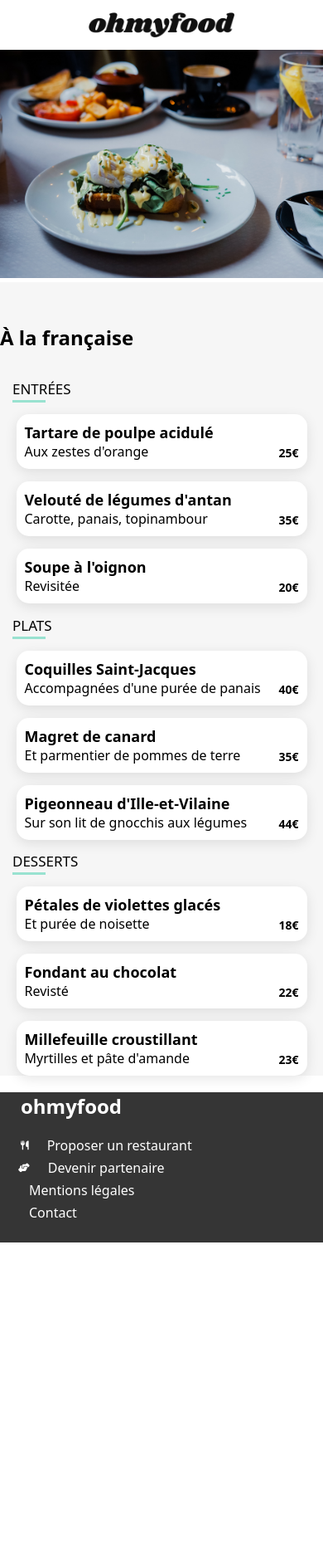
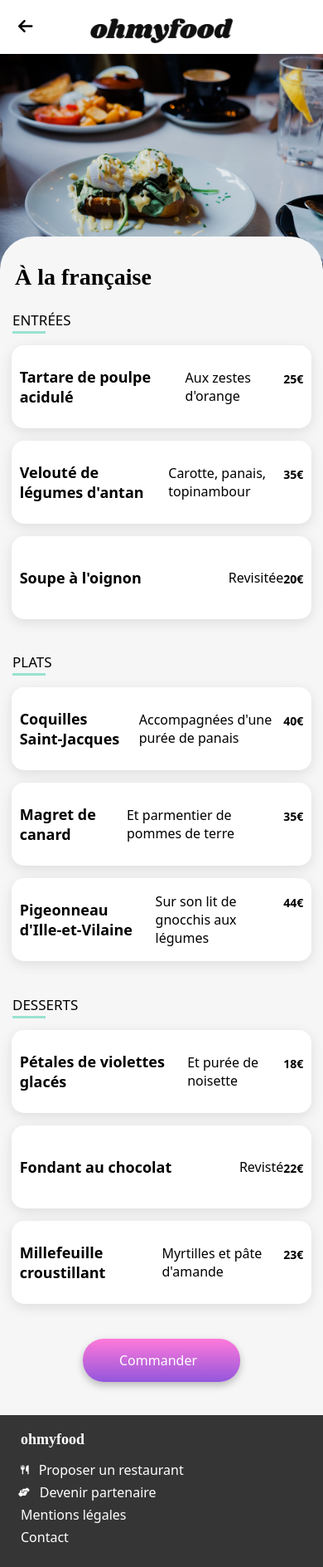
Before and after one commit to Tor-90/ohmyfood, a plain HTML site: page restaurants/lafrançaise.html in a window 390 px wide. Shown: the whole page at 83% size. Before the commit the page ends 1497 px from the top, so only its background shows below. Drawn offline with Linux system fonts and the light colour scheme; a web font is replaced by a local one.

Commit message:
Modification css, html

```diff
--- a/SASS/style.css
+++ b/SASS/style.css
@@ -1,4 +1,4 @@
-@media (max-width: 767.98px) {
+@import url('https://fonts.googleapis.com/css2?family=Roboto:wght@100;300;400;500;700;900&family=Shrikhand&display=swap');
 
     * {
         font-family: system-ui, -apple-system, BlinkMacSystemFont, 'Segoe UI', Roboto, Oxygen, Ubuntu, Cantarell, 'Open Sans', 'Helvetica Neue', sans-serif;
@@ -19,25 +19,26 @@
     }
 
     header img {
-        width: 45%;
+        width: 44%;
         height: auto;
     }
 
     .logo {
         display: flex;
         justify-content: center;
-        padding-top: 15px;
-        padding-bottom: 15px;
+        padding-top: 22px;
+        padding-bottom: 13px;
+        box-shadow: 0px 4px 4px 0px #00000040;
     }
 
     .localisation {
         display: flex;
-        flex-wrap: nowrap;
         justify-content: center;
         width: 100%;
         gap: 15px;
         background-color: #eaeaea;
         box-shadow: 0px 4px 4px 0px #00000040;
+        margin-top: 4px;
     }
 
     .localisation i {
@@ -48,12 +49,15 @@
         font-size: 16px;
         font-weight: 600;
         margin-top: 10px;
+        margin-bottom: 16px;
+        padding-top: 2px;
+        padding-left: unset;
     }
 
     /****** Description ***********/
 
     .description {
-        margin-top: 5px;
+        margin-top: 4px;
         padding-bottom: 50px;
         background-color: #F6F6F6;
     }
@@ -76,7 +80,7 @@
         margin: unset;
     }
 
-    .description button {
+    button {
         border-radius: 25px;
         background: linear-gradient(#FF79DA, #9356DC);
         box-shadow: 0px 4px 10px 0px #00000040;
@@ -159,6 +163,21 @@
 
         /****** Restaurants ***********/
 
+    .return {
+        display: inline;
+        float: left;
+        position: absolute;
+        font-size: 20px;
+        top: 18px;
+        left: 22px;
+    }
+
+    .return a {
+        text-decoration: none;
+        color: black;
+    }
+
+
     .restaurants {
         background-color: #F6F6F6;
         display: flex;
@@ -196,9 +215,9 @@
     }
 
     .restaurants-cards .card-content {
+        padding-left: 10px;
         display: flex;
-        flex-direction: column;
-        padding-left: 10px;
+        justify-content: space-between;
     }
 
     .restaurants-cards .card-title {
@@ -213,6 +232,34 @@
         color: black;
         font-size: 16px;
         margin-top: -3px;
+        padding-left: unset;
+    }
+
+    .off {
+        position: absolute;
+        z-index: -1;
+        top: -12px;
+        background-image: linear-gradient(180deg, #FF79DA, #9356DC);
+        -webkit-background-clip: text;
+        -webkit-text-fill-color: transparent;
+    }
+
+    .on {
+        position: absolute;
+        top: -12px;
+        background-image: linear-gradient(180deg, #FF79DA, #9356DC);
+        -webkit-background-clip: text;
+        -webkit-text-fill-color: transparent;
+    }
+
+    .restaurants-cards .card-favorite {
+        display: flex;
+        flex-wrap: wrap;
+        align-content: center;
+        margin-right: 23px;
+        font-size: 25px;
+        color: #353535;
+        justify-content: center;
     }
 
     .restaurants-cards a {
@@ -238,6 +285,10 @@
 
     footer h2 {
         color: white;
+        font-family: Shrikhand;
+        font-size: 18px;
+        margin-top: unset;
+        padding-top: 19px;
     }
 
     footer ul {
@@ -259,6 +310,7 @@
     footer p {
         margin: 0px;
         color: white;
+        padding-left: unset;
     }
 
     footer li i {
@@ -289,12 +341,26 @@
 
     .page {
         background-color: #F6F6F6;
-        padding-top: 30px;
+        padding-top: 10px;
+        border-radius: 40px 40px 0 0;
+        margin-top: -60px;
+        z-index: 2;
+        position: relative;
+        width: 100vw;
+
+    }
+
+    .titrerestaurant h1 {
+        font-family: Shrikhand;
+        margin-left: 18px;
+        margin-bottom: 10px;
+        font-size: 28px;
     }
 
     .menu {
         display: flex;
         flex-direction: column;
+        padding-bottom: 26px;
     }
 
     .menu h2 {
@@ -310,18 +376,34 @@
         background-color: white;
         box-shadow: 0px 4.01px 15.04px 0px #0000001A;
         display: flex;
-        flex-direction: column;
-        width: 90%;
-        padding-top: 10px;
-        padding-bottom: 10px;
+        flex-direction: row;
+        width: 93%;
+        height: 100px;
+        padding: unset;
         border-radius: 15px;
+        justify-content: space-between;
+        align-items: center;
+        overflow: hidden;
+
+    }
+
+    .checkbox {
+        background-color: red;
+        height: 100%;
+        width: 75px;
+        display: flex;
+        justify-content: center;
+        align-items: center;
+    }
+
+    .menu .titreplat {
+        text-overflow: ellipsis;
     }
 
     .menu .soustitre {
+        text-overflow: ellipsis;
         display: flex;
-        flex-wrap: nowrap;
         justify-content: space-between;
-
     }
 
     .menu .soustitre span {
@@ -364,4 +446,22 @@
         padding-left: 10px;
      }
 
-}
+     .bouttondeux {
+        display: flex;
+        justify-content: center;
+        padding-top: 16px;
+        padding-bottom: 40px;
+    }
+
+    .bouttondeux span {
+        display: flex;
+        text-align: center;
+        font-size: 16px;
+        padding-top: 14px;
+        padding-bottom: 14px;
+        padding-left: 38px;
+        padding-right: 46px;
+        font-weight: 400;
+    }
+
+    /****** Annimation ***********/
--- a/restaurants/lafrançaise.html
+++ b/restaurants/lafrançaise.html
@@ -5,9 +5,6 @@
     <meta charset="UTF-8">
     <meta name="viewport" content="width=device-width, initial-scale=1.0">
     <title>OhMyFood</title>
-    <link rel="preconnect" href="https://fonts.googleapis.com">
-    <link rel="preconnect" href="https://fonts.gstatic.com" crossorigin>
-    <link href="https://fonts.googleapis.com/css2?family=New+Amsterdam&family=Roboto:ital,wght@0,100;0,300;0,400;0,500;0,700;0,900;1,100;1,300;1,400;1,500;1,700;1,900&family=Shrikhand&display=swap" rel="stylesheet">
     <link rel="preconnect" href="https://fonts.googleapis.com">
     <link rel="preconnect" href="https://fonts.gstatic.com" crossorigin>
     <link href="https://fonts.googleapis.com/css2?family=New+Amsterdam&family=Roboto:ital,wght@0,100;0,300;0,400;0,500;0,700;0,900;1,100;1,300;1,400;1,500;1,700;1,900&family=Shrikhand&display=swap" rel="stylesheet">
@@ -21,7 +18,7 @@
 
     <header>
         <div class="return">
-
+            <a href="/index.html"><i class="fa-solid fa-arrow-left"></i></a>
         </div>
         <div class="logo">
             <img src="/assets/ohmyfood.png" alt="image présentation page">
@@ -143,6 +140,9 @@
                     </div>
                 </div>
             </div>
+            <div class="bouttondeux">
+                <a href="#"><button class="explorer" type="button"><span>Commander</span></button></a>
+            </div>
         </section>
 
     </main>
```
Also changed, not shown: index.html (+4 -7 lines), restaurants/delicedessens.html (+8 -5 lines), restaurants/noteenchantée.html (+4 -4 lines), restaurants/palettedugout.html (+10 -4 lines), assets/ohmyfood-Photoroom.png (added).
